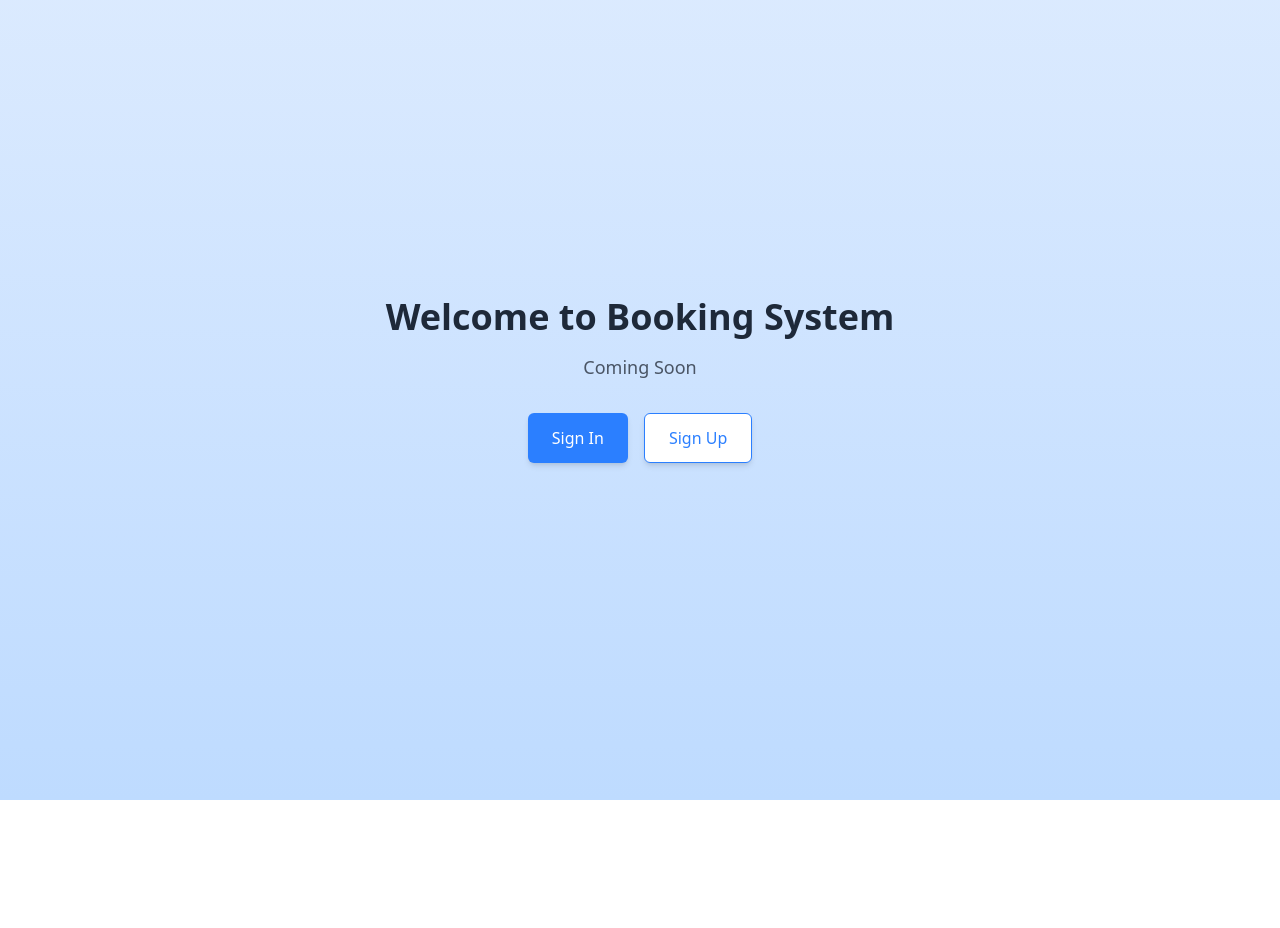
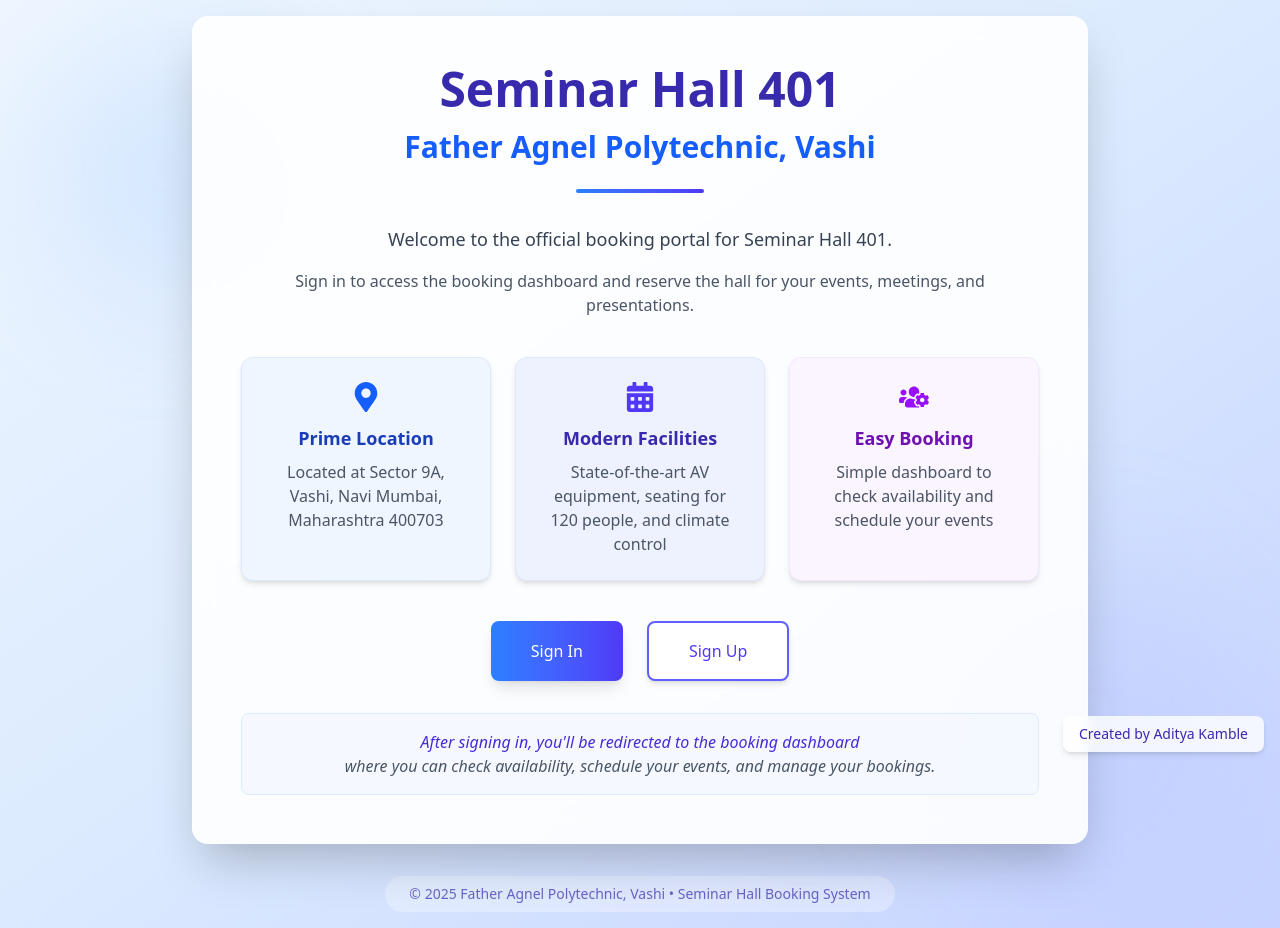
Before and after one commit to LordAK7/agnel-booking-site, a React (Vite) app: page / in a window 1280 px wide. Before the commit the page ends 800 px from the top, so only its background shows below. Built offline with nearby package versions, Linux system fonts and the light colour scheme.

Commit message:
Made aesthetic changes

```diff
--- a/package.json
+++ b/package.json
@@ -16,6 +16,7 @@
     "react": "^18.3.1",
     "react-calendar": "^4.8.0",
     "react-dom": "^18.3.1",
+    "react-icons": "^5.5.0",
     "react-router-dom": "^6.28.2",
     "tailwindcss": "^4.0.0",
     "xlsx": "^0.18.5"
--- a/src/landingpage.jsx
+++ b/src/landingpage.jsx
@@ -1,8 +1,10 @@
-import React from 'react';
+import React, { useState } from 'react';
 import { useNavigate } from 'react-router-dom';
+import { FaMapMarkerAlt, FaCalendarAlt, FaUsersCog, FaLinkedin, FaGlobe, FaBuilding } from 'react-icons/fa';
 
 const LandingPage = () => {
   const navigate = useNavigate();
+  const [showSocials, setShowSocials] = useState(false);
 
   const handleSignIn = () => {
     navigate('/signin');
@@ -13,26 +15,112 @@
   };
 
   return (
-    <div className="min-h-screen bg-gradient-to-b from-blue-100 to-blue-200 flex flex-col items-center justify-center">
-      <div className="text-center mb-10">
-        <h1 className="text-4xl font-bold text-gray-800 mb-4">Welcome to Booking System</h1>
-        <p className="text-lg text-gray-600 mb-8">Coming Soon</p>
+    <div className="min-h-screen bg-gradient-to-br from-blue-50 via-blue-100 to-indigo-200 flex flex-col items-center justify-center p-4 relative overflow-hidden">
+      {/* Decorative elements */}
+      <div className="absolute top-0 left-0 w-full h-full overflow-hidden z-0">
+        <div className="absolute top-10 left-10 w-64 h-64 bg-blue-300/20 rounded-full blur-3xl"></div>
+        <div className="absolute bottom-10 right-10 w-80 h-80 bg-indigo-300/20 rounded-full blur-3xl"></div>
+      </div>
 
-        <div className="flex flex-col sm:flex-row gap-4 justify-center">
+      {/* Watermark with hover effect */}
+      <div
+        className="fixed bottom-4 right-4 z-50 transition-all duration-300 ease-in-out"
+        onMouseEnter={() => setShowSocials(true)}
+        onMouseLeave={() => setShowSocials(false)}
+      >
+        <div className="flex flex-col items-end">
+          <div className={`bg-white/80 backdrop-blur-sm px-4 py-2 rounded-lg shadow-md transition-all duration-300 ${showSocials ? 'mb-3' : 'mb-0'}`}>
+            <p className="text-indigo-800 font-medium text-sm">Created by Aditya Kamble</p>
+          </div>
+
+          {/* Social links that appear on hover */}
+          <div className={`flex gap-3 transition-all duration-300 ${showSocials ? 'opacity-100 transform translate-y-0' : 'opacity-0 transform -translate-y-2 pointer-events-none'}`}>
+            <a
+              href="https://www.linkedin.com/in/aditya-kamble-entrepreneur/"
+              target="_blank"
+              rel="noopener noreferrer"
+              className="bg-blue-600 text-white p-2 rounded-full hover:bg-blue-700 transition-colors shadow-md"
+              title="LinkedIn"
+            >
+              <FaLinkedin />
+            </a>
+            <a
+              href="https://thegodofcomputers.com"
+              target="_blank"
+              rel="noopener noreferrer"
+              className="bg-indigo-600 text-white p-2 rounded-full hover:bg-indigo-700 transition-colors shadow-md"
+              title="Website"
+            >
+              <FaGlobe />
+            </a>
+            <a
+              href="https://adivirtus.com"
+              target="_blank"
+              rel="noopener noreferrer"
+              className="bg-purple-600 text-white p-2 rounded-full hover:bg-purple-700 transition-colors shadow-md"
+              title="Company"
+            >
+              <FaBuilding />
+            </a>
+          </div>
+        </div>
+      </div>
+
+      <div className="max-w-4xl w-full bg-white/90 backdrop-blur-md rounded-2xl shadow-2xl p-8 md:p-12 z-10 border border-white/50">
+        <div className="text-center mb-10">
+          <h1 className="text-4xl md:text-5xl font-bold text-indigo-800 mb-4">Seminar Hall 401</h1>
+          <h2 className="text-2xl md:text-3xl font-semibold text-blue-600 mb-6">Father Agnel Polytechnic, Vashi</h2>
+          <div className="w-32 h-1 bg-gradient-to-r from-blue-500 to-indigo-600 mx-auto mb-8 rounded-full"></div>
+
+          <p className="text-lg text-gray-700 mb-4">Welcome to the official booking portal for Seminar Hall 401.</p>
+          <p className="text-md text-gray-600 mb-6">Sign in to access the booking dashboard and reserve the hall for your events, meetings, and presentations.</p>
+        </div>
+
+        {/* Feature highlights */}
+        <div className="grid grid-cols-1 md:grid-cols-3 gap-6 mb-10">
+          <div className="bg-blue-50 p-6 rounded-xl shadow-md border border-blue-100 flex flex-col items-center">
+            <FaMapMarkerAlt className="text-blue-600 text-3xl mb-3" />
+            <h3 className="font-semibold text-lg text-blue-800 mb-2">Prime Location</h3>
+            <p className="text-center text-gray-600">Located at Sector 9A, Vashi, Navi Mumbai, Maharashtra 400703</p>
+          </div>
+
+          <div className="bg-indigo-50 p-6 rounded-xl shadow-md border border-indigo-100 flex flex-col items-center">
+            <FaCalendarAlt className="text-indigo-600 text-3xl mb-3" />
+            <h3 className="font-semibold text-lg text-indigo-800 mb-2">Modern Facilities</h3>
+            <p className="text-center text-gray-600">State-of-the-art AV equipment, seating for 120 people, and climate control</p>
+          </div>
+
+          <div className="bg-purple-50 p-6 rounded-xl shadow-md border border-purple-100 flex flex-col items-center">
+            <FaUsersCog className="text-purple-600 text-3xl mb-3" />
+            <h3 className="font-semibold text-lg text-purple-800 mb-2">Easy Booking</h3>
+            <p className="text-center text-gray-600">Simple dashboard to check availability and schedule your events</p>
+          </div>
+        </div>
+
+        <div className="flex flex-col sm:flex-row gap-6 justify-center mb-8">
           <button
             onClick={handleSignIn}
-            className="px-6 py-3 bg-blue-500 text-white font-medium rounded-md hover:bg-blue-600 transition duration-300 shadow-md"
+            className="px-10 py-4 bg-gradient-to-r from-blue-500 to-indigo-600 text-white font-medium rounded-lg hover:from-blue-600 hover:to-indigo-700 transition duration-300 shadow-lg transform hover:-translate-y-1 hover:shadow-xl"
           >
             Sign In
           </button>
 
           <button
             onClick={handleSignUp}
-            className="px-6 py-3 bg-white text-blue-500 font-medium rounded-md border border-blue-500 hover:bg-blue-50 transition duration-300 shadow-md"
+            className="px-10 py-4 bg-white text-indigo-600 font-medium rounded-lg border-2 border-indigo-500 hover:bg-indigo-50 transition duration-300 shadow-md transform hover:-translate-y-1 hover:shadow-lg"
           >
             Sign Up
           </button>
         </div>
+
+        <div className="text-center text-gray-600 italic bg-blue-50/50 p-4 rounded-lg border border-blue-100">
+          <p className="font-medium text-indigo-700">After signing in, you'll be redirected to the booking dashboard</p>
+          <p>where you can check availability, schedule your events, and manage your bookings.</p>
+        </div>
+      </div>
+
+      <div className="mt-8 text-sm text-indigo-800/70 bg-white/30 backdrop-blur-sm px-6 py-2 rounded-full">
+        © {new Date().getFullYear()} Father Agnel Polytechnic, Vashi • Seminar Hall Booking System
       </div>
     </div>
   );
```
Also changed, not shown: 1 other file (tests, documents, lock files or other folders).
